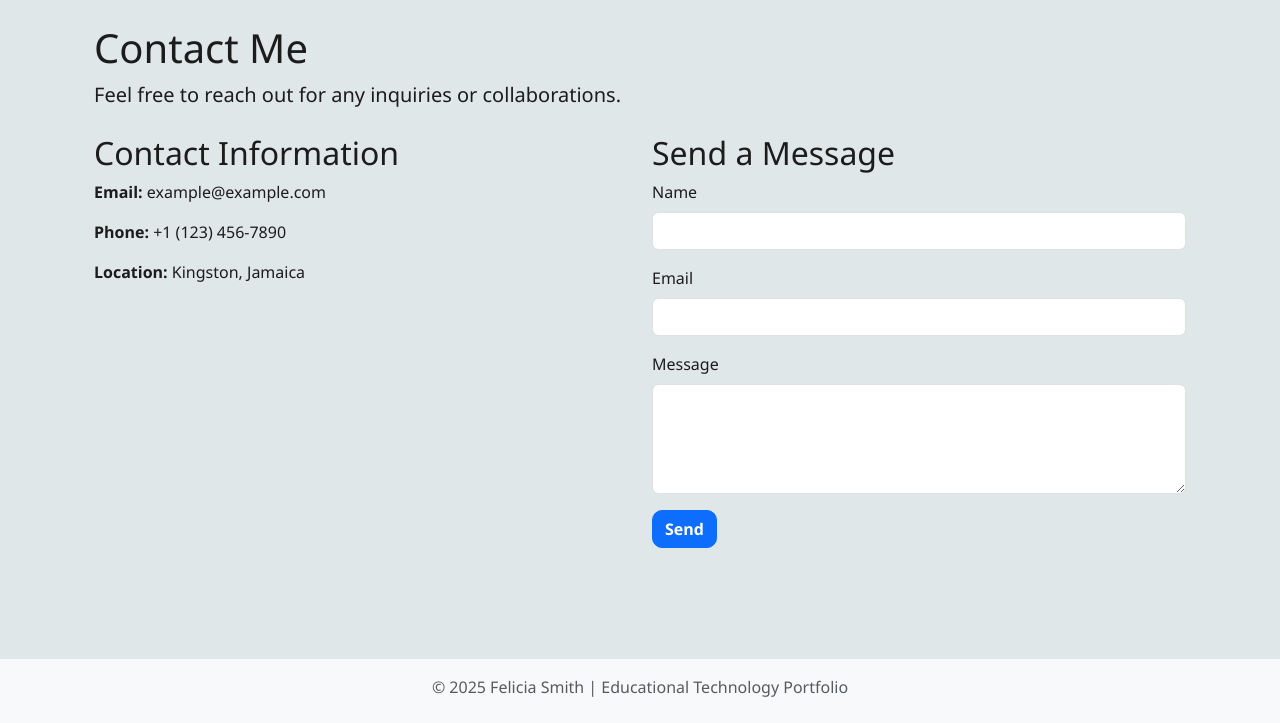
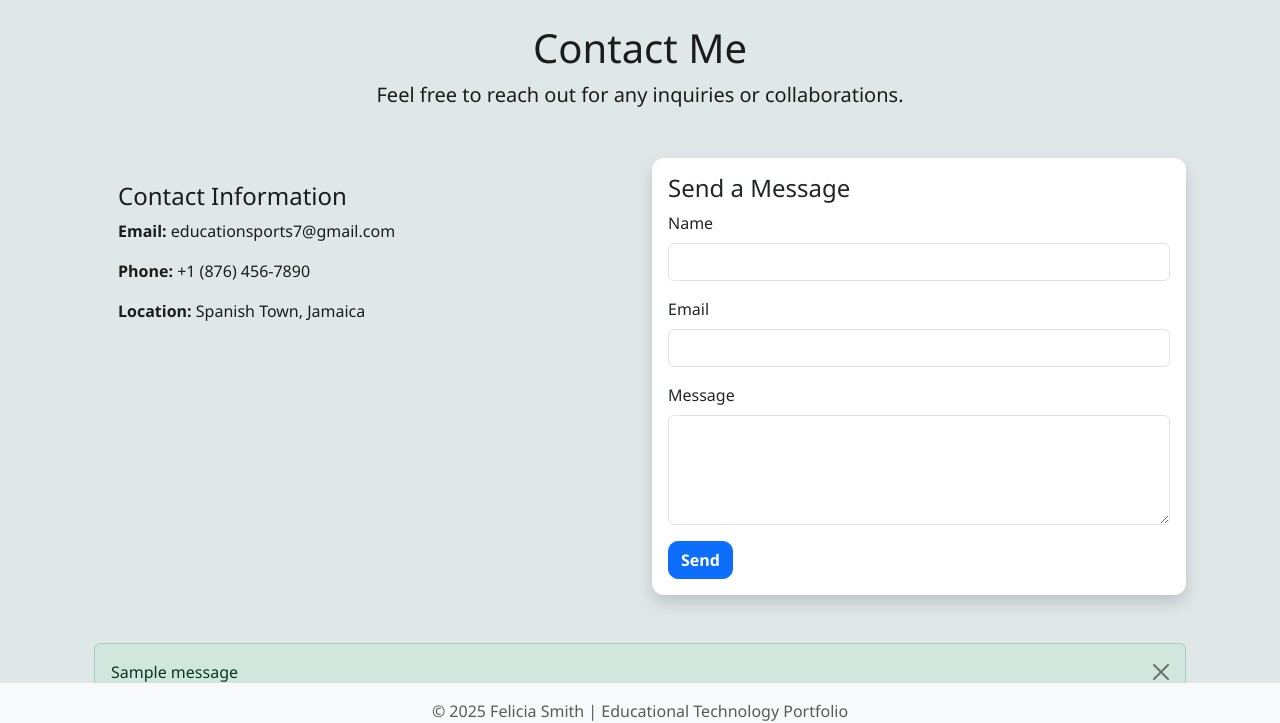
Before and after one commit to jesseRoyal/Portfolio_Website, a Flask app: page /contact in a window 1280 px wide. Shown: the part 77-800 px from the top of the page. Run offline with Flask 3, Linux system fonts and the light colour scheme; one stand-in notice (Sample message) is shown.

Commit message:
Setup the contact page with  Connecting to SMTP server

```diff
--- a/app.py
+++ b/app.py
@@ -1,19 +1,37 @@
 from flask import Flask, render_template, request, redirect, url_for, send_from_directory, flash
 from flask_mail import Mail, Message
 import os
+import dotenv
+
+# Load environment variables
+dotenv.load_dotenv()
 
 app = Flask(__name__)
+
 app.secret_key = 'supersecret'
 
 # Flask-Mail configuration
-app.config['MAIL_SERVER'] = 'smtp.gmail.com'  # Use the appropriate mail server (this is for Gmail)
-app.config['MAIL_PORT'] = 465  # Port for SSL
-app.config['MAIL_USE_TLS'] = False
-app.config['MAIL_USE_SSL'] = True
-app.config['MAIL_USERNAME'] = 'jesse.nelson432@gmail.com'  # Replace with your email
-app.config['MAIL_PASSWORD'] = 'Jamesbond_456'  # Replace with your email password or app-specific password
-app.config['MAIL_DEFAULT_SENDER'] = 'jesse.nelson432@gmail.com'  # Your email address
+app.config['MAIL_SERVER'] = 'smtp.gmail.com'
+app.config['MAIL_PORT'] = 587
+app.config['MAIL_USE_TLS'] = True
+app.config['MAIL_USE_SSL'] = False
+app.config['MAIL_USERNAME'] = os.getenv('EMAIL_ADD')  # educationsports7@gmail.com
+app.config['MAIL_PASSWORD'] = os.getenv('PASSWORD')    # App password (16-char)
+#app.config['MAIL_USERNAME'] = 'educationsports7@gmail.com'
+#app.config['MAIL_PASSWORD'] = 'jturzqljlaraggdc'
+# Initialize Flask-Mail AFTER config
 mail = Mail(app)
+
+# Debugging environment variable loading
+print("EMAIL:", os.getenv('EMAIL_ADD'))
+print("PASSWORD:", os.getenv('PASSWORD'))
+
+# ===== Debugging SMTP =====
+print("[DEBUG] SMTP Config:")
+print(f"Server: {app.config['MAIL_SERVER']}:{app.config['MAIL_PORT']}")
+print(f"TLS/SSL: TLS={app.config['MAIL_USE_TLS']}, SSL={app.config['MAIL_USE_SSL']}")
+print(f"Email: {app.config['MAIL_USERNAME']}")
+print(f"Password loaded: {bool(app.config['MAIL_PASSWORD'])}")  # True if password exists
 
 UPLOAD_FOLDER = 'uploads'
 app.config['UPLOAD_FOLDER'] = UPLOAD_FOLDER
@@ -65,30 +83,35 @@ def philosophy():
 def reflect():
     return render_template('reflection.html')
 
+# ===== Contact Route =====
 @app.route('/contact', methods=['GET', 'POST'])
 def contact():
     if request.method == 'POST':
-        name = request.form.get('name')
-        email = request.form.get('email')
-        message = request.form.get('message')
+        try:
+            name = request.form['name']
+            email = request.form['email']
+            message = request.form['message']
 
-        if name and email and message:
-            # Send email using Flask-Mail
-            msg = Message(f"New Message from {name}",
-                          recipients=["jesse.nelson432@gmail.com"],  # Replace with your email
-                          body=f"Name: {name}\nEmail: {email}\n\nMessage:\n{message}")
-            try:
-                mail.send(msg)
-                flash('Your message has been sent successfully!', 'success')
-            except Exception as e:
-                flash('There was an issue sending your message. Please try again.', 'danger')
-        else:
-            flash('Please fill out all fields.', 'danger')
+            print(f"\n[DEBUG] Trying to send email from {email}...")
+
+            # In the contact route:
+            msg = Message(
+                subject=f"New Message from {name}",
+                sender=email,  # From the form (e.g., user@example.com)
+                recipients=[app.config['MAIL_USERNAME']],  # To your Gmail
+                body=f"Name: {name}\nEmail: {email}\n\nMessage:\n{message}")
+
+            mail.send(msg)
+            print("[DEBUG] ✅ Email sent successfully!")
+            flash('Your message was sent!', 'success')
+
+        except Exception as e:
+            print(f"[DEBUG] ❌ SMTP Error: {str(e)}")
+            flash(f'Error: {str(e)}', 'danger')
 
         return redirect(url_for('contact'))
 
     return render_template('contact.html')
-
 
 @app.route('/google-classroom')
 def google_classroom():
--- a/static/styles.css
+++ b/static/styles.css
@@ -26,7 +26,7 @@ body {
 
 /* Hero section */
 .hero {
-    background-image: linear-gradient(rgba(0, 61, 51, 0.7), rgba(0, 61, 51, 0.7)), url("{{ url_for('static', filename='image/sports-bg.jpg') }}");
+    background-image: linear-gradient(rgba(0, 61, 51, 0.7), rgba(0, 61, 51, 0.7)), url("{{ url_for('static', filename='C:/Portfolio website/static/image/track.jpg') }}");
     background-size: cover;
     background-position: center;
     color: #ffffff;
@@ -85,7 +85,7 @@ footer {
     position: absolute;
     bottom: 0;
     width: 100%;
-    height: 4rem
+    height: 2.5rem
 }
 
 /* File list and messages */
--- a/templates/contact.html
+++ b/templates/contact.html
@@ -2,19 +2,25 @@
 
 {% block content %}
 <div class="container">
-        <h1 class="mt-4">Contact Me</h1>
-        <p class="lead">Feel free to reach out for any inquiries or collaborations.</p>
+    <h1 class="mt-4 text-center">Contact Me</h1>
+    <p class="lead text-center">Feel free to reach out for any inquiries or collaborations.</p>
 
-        <div class="row mt-4">
-            <div class="col-md-6">
-                <h2>Contact Information</h2>
-                <p><strong>Email:</strong> example@example.com</p>
-                <p><strong>Phone:</strong> +1 (123) 456-7890</p>
-                <p><strong>Location:</strong> Kingston, Jamaica</p>
+    <div class="row mt-5 d-flex align-items-stretch">
+        <!-- Contact Info (No white background) -->
+        <div class="col-md-6 mb-4">
+            <div class="h-100 p-4" style="background: transparent;">
+                <h4>Contact Information</h4>
+                <p><strong>Email:</strong> educationsports7@gmail.com</p>
+                <p><strong>Phone:</strong> +1 (876) 456-7890</p>
+                <p><strong>Location:</strong> Spanish Town, Jamaica</p>
+            </div>
         </div>
 
-            <div class="col-md-6">
-                <h2>Send a Message</h2>
+        <!-- Contact Form (still in card for neat form display) -->
+        <div class="col-md-6 mb-4">
+            <div class="card h-100 shadow">
+                <div class="card-body">
+                    <h4 class="card-title">Send a Message</h4>
                     <form action="{{ url_for('contact') }}" method="post">
                         <div class="mb-3">
                             <label for="name" class="form-label">Name</label>
@@ -33,12 +39,19 @@
                 </div>
             </div>
         </div>
+    </div>
 
-    {% with messages = get_flashed_messages() %}
+    {% with messages = get_flashed_messages(with_categories=true) %}
     {% if messages %}
-            <script>
-                alert("{{ messages[0] }}");
-            </script>
+    <div class="mt-4">
+        {% for category, message in messages %}
+        <div class="alert alert-{{ category }} alert-dismissible fade show" role="alert">
+            {{ message }}
+            <button type="button" class="btn-close" data-bs-dismiss="alert" aria-label="Close"></button>
+        </div>
+        {% endfor %}
+    </div>
     {% endif %}
     {% endwith %}
+</div>
 {% endblock %}
```
Also changed, not shown: test.py (added, +28 -0 lines), 1 other file. Lines whose indentation alone changed are shown as unchanged.
